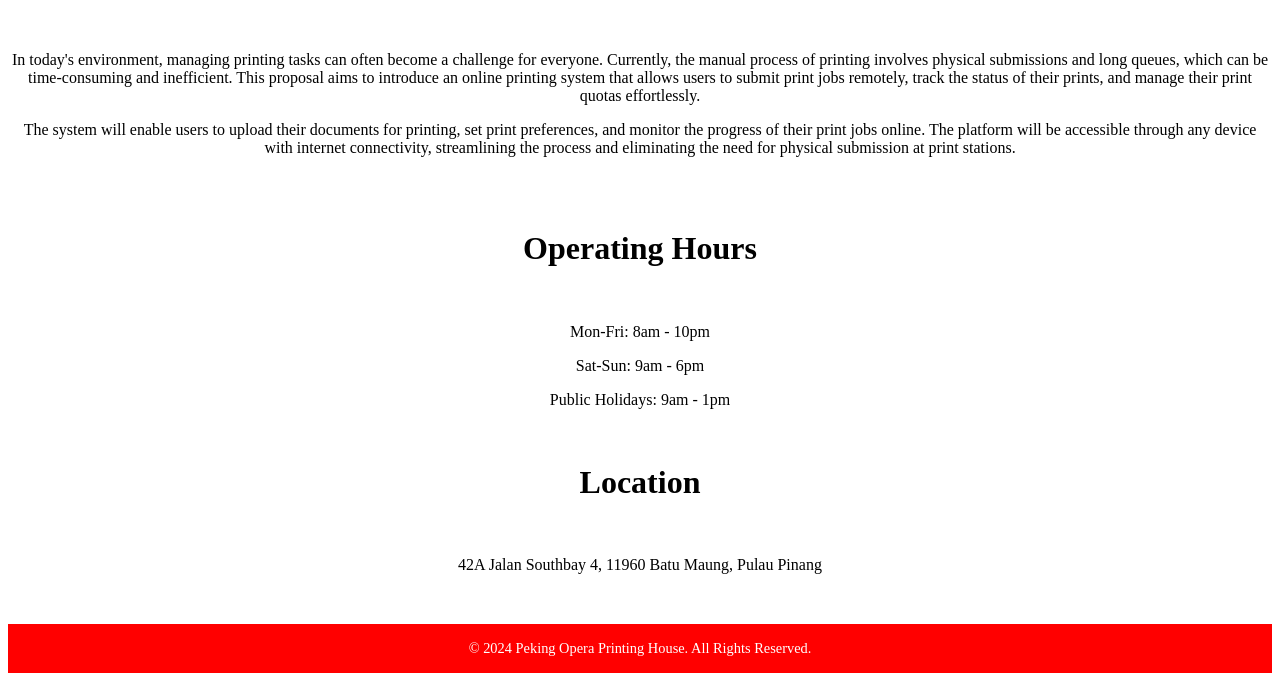
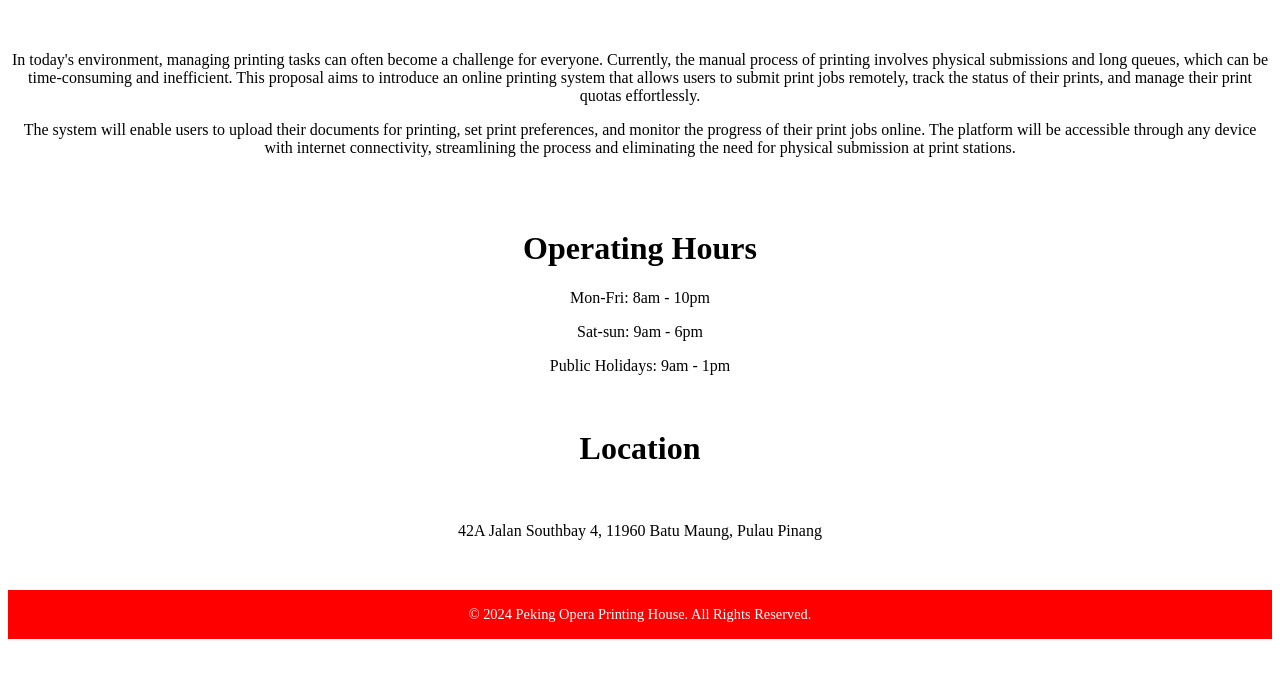
Before and after one commit to gith6503/PekingOperaPrintingHouse, a plain HTML site: page public_html/index.html in a window 1280 px wide. Shown: the part 848-1529 px from the top of the page. After the commit the page ends 1495 px from the top, so only its background shows below. Drawn offline with Linux system fonts and the light colour scheme.

Commit message:
Update index.html

```diff
--- a/public_html/index.html
+++ b/public_html/index.html
@@ -40,14 +40,14 @@
 </div>
 <br/>
 <h1> Operating Hours</h1><!-- comment -->
+<p>Mon-Fri: 8am - 10pm</p><!-- comment -->
+<p>Sat-sun: 9am - 6pm</p>
+<p>Public Holidays: 9am - 1pm</p>
 <br/>
-<p align="center">Mon-Fri: 8am - 10pm</p><!-- comment -->
-<p align="center">Sat-Sun: 9am - 6pm</p>
-<p align="center">Public Holidays: 9am - 1pm</p>
-<br/>
+
 <h1>Location</h1><!-- comment -->
 <br/>
-<p align="center">42A Jalan Southbay 4, 11960 Batu Maung, Pulau Pinang</p>
+<p>42A Jalan Southbay 4, 11960 Batu Maung, Pulau Pinang</p>
 <footer>
     <p>&copy; 2024 Peking Opera Printing House. All Rights Reserved.</p>
 </footer>
```
